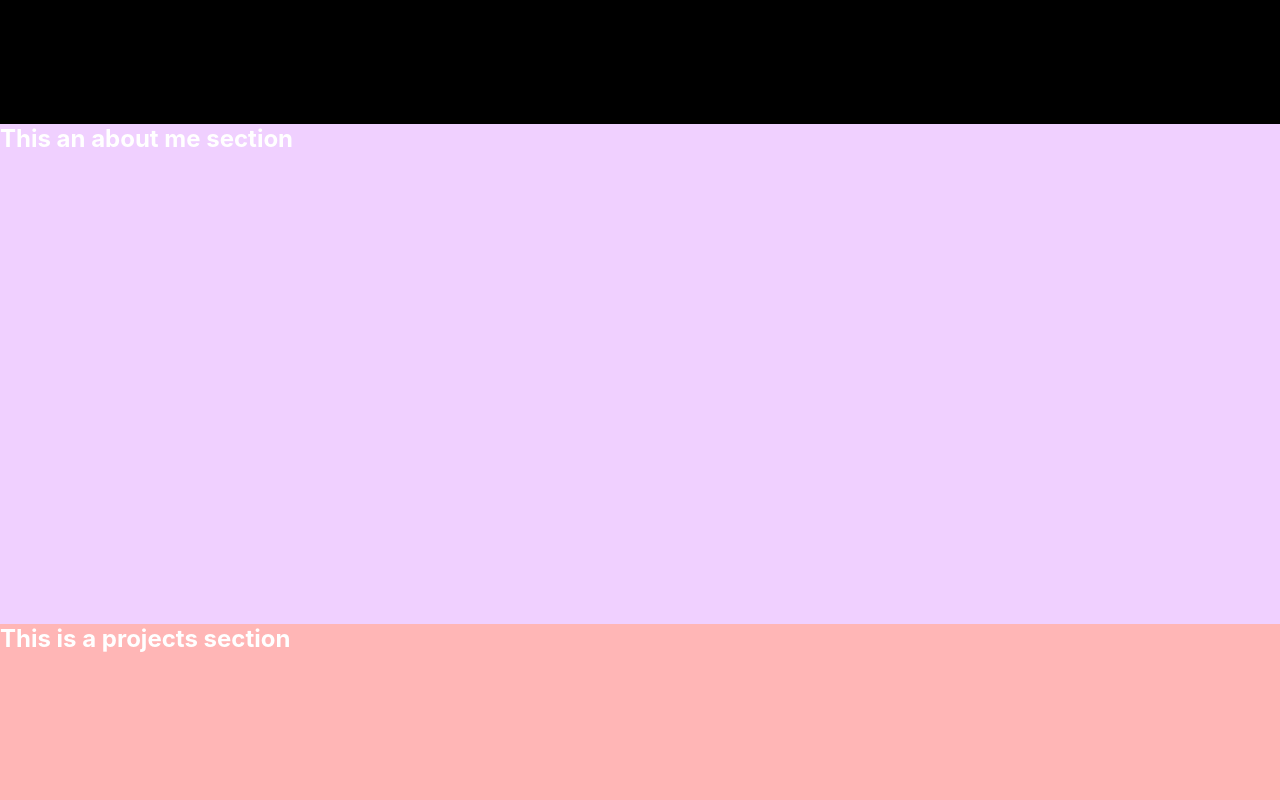
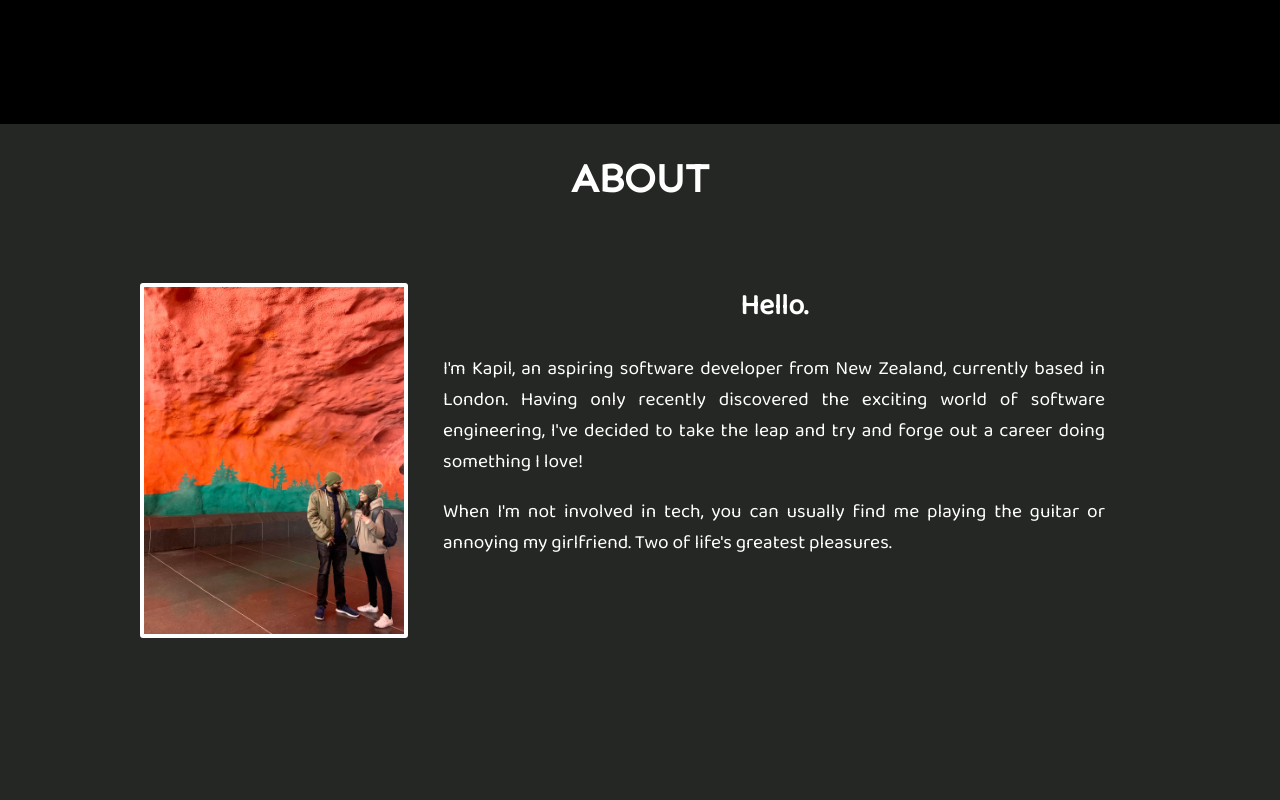
Before and after one commit to kapil-krishna/personal-website, a React (Create React App) app: page / in a window 1280 px wide. Shown: the part 740-1540 px from the top of the page. Built offline with nearby package versions, Linux system fonts and the light colour scheme.

Commit message:
About section drafted; basic Matrix color scheme.

```diff
--- a/src/App.js
+++ b/src/App.js
@@ -5,6 +5,7 @@ import Projects from './components/projects';
 import About from './components/about';
 import Home from './components/home';
 import Contact from './components/contact';
+import Footer from './components/footer';
 
 function App() {
   return (
@@ -14,6 +15,7 @@ function App() {
       <About />
       <Projects />
       <Contact />
+      <Footer />
     </div>
 
   )
--- a/src/App.scss
+++ b/src/App.scss
@@ -1,20 +1,22 @@
-@import url('https://fonts.googleapis.com/css?family=Montserrat|Russo+One|Sen&display=swap');
+@import url('https://fonts.googleapis.com/css?family=Baloo+2|Fredoka+One|Montserrat|Russo+One|Sen&display=swap');
 
 $nav-font: 'Sen', sans-serif;
-$nav-hover-color: rgb(27, 190, 49);
-$nav-background-color: rgb(31, 30, 30);
+$nav-hover-color: rgb(28, 221, 54);
+$nav-background-color: rgb(24, 27, 24);
 
-$body-font: 'Montserrat', sans-serif;
+$body-font: 'Baloo 2', cursive;
 // $button-font:
-// $title-font:
+$title-font: 'Fredoka One', cursive;
 $banner-font: 'Russo One', sans-serif;
 
+$black-background-font: white;
+$white-background-font: black;
 
-$background-color-main: black;
-$background-color-1: rgb(21, 185, 235);
-$background-color-2: rgb(240, 208, 255);
-$background-color-3: rgb(255, 182, 182);
-$background-color-4:  rgb(190, 255, 190);
+$background-color-main: rgb(0, 0, 0);
+$background-color-1: rgb(40, 199, 34);
+$background-color-2: rgb(37, 39, 36);
+$background-color-3: rgb(37, 189, 209);
+$background-color-4:  rgb(116, 117, 116);
 
 $phone-breakpoint: 576px;
 $tablet-breakpoint: 768px;
@@ -25,14 +27,31 @@ $standard-transition: all 0.3s ease;
 
 
 body {
+    // color: $nav-hover-color;
+    background-color: $background-color-main;
+    font-family: $body-font;
+//   overflow: hidden;
+}
+
+footer {
     color: white;
-    background-color: $background-color-main;
-//   overflow: hidden;
+    min-height: 300px;
+    text-align: center;
 }
 
 section {
 //   temporary
-    min-height: 500px;
+    min-height: 700px;
+    color: $white-background-font;
+
+    h1 {
+        color: $black-background-font;
+        font-family: $nav-font;
+        font-size: 2.5em;
+        text-align: center;
+        padding: 30px 0px;
+        // border-bottom: solid 2px;
+    }
 }
 
 h1 {
@@ -42,12 +61,7 @@ h1 {
 .home-section {
     color: $nav-hover-color;
     height: 90vh;
-    font-family: $banner-font;
-    font-size: 25px;
-    // font-stretch: extra-expanded;
     text-align: center;
-    // max-width: 800px;
-    // margin: auto;
     margin-top: 50px;
 
     h1 {
@@ -56,17 +70,67 @@ h1 {
 
 }
 
+@mixin blackSection {
+    color: $black-background-font;
+    background-color: $background-color-2;
+}
+
 .about-section {
-    background-color: $background-color-2;
+    @include blackSection;
+
+    .about-container {
+        display: flex;
+        flex-flow: column;
+        justify-content: space-evenly;
+        max-width: 1000px;
+        margin: auto;
+        padding: 50px 10px;
+        // padding-top: 30px;
+
+        @media screen and (min-width: $phone-breakpoint) {
+            flex-flow: row;
+        }
+
+        .about-content {
+            padding: 40px 25px;
+            padding-top: 20px;
+            font-size: 1.2rem;
+
+            @media screen and (min-width: $desktop-breakpoint) {
+                padding: 0px 35px;
+
+            }
+
+            h2 {
+                margin-top: 0;
+                text-align: center;
+            }
+
+            p {
+                text-align: justify;
+            }
+        }
+    }
+
+    img {
+        border: solid $black-background-font 4px;
+        border-radius: 3px;
+        margin: auto;
+        max-width: 260px;
+
+        @media screen and (min-width: $desktop-breakpoint) {
+            margin-top: 0;
+        }
+    }
 
 }
 
 .projects-section {
-    background-color: $background-color-3;
+    background-color: $background-color-1;
 }
 
 .contact-section {
-    background-color: $background-color-4;
+    @include blackSection;
 }
 
 .header {
@@ -153,6 +217,7 @@ h1 {
 @mixin toggle-button-line {
     margin: 5px;
     width: 35px;
+    // border: solid black 3px;
     border-radius: 4px;
     height: 4px;
     background: white;
--- a/src/components/about.js
+++ b/src/components/about.js
@@ -1,9 +1,18 @@
 import React from 'react';
+import profilePhoto from "../images/about-photo.jpg";
 
 const About = () => {
     return (
         <section className="about-section" id="about">
-            <h1>This an about me section</h1>
+            <h1>ABOUT</h1>
+            <div className="about-container">
+                <img src={profilePhoto}/>
+                <div className="about-content">
+                    <h2>Hello.</h2>
+                    <p>I'm Kapil, an aspiring software developer from New Zealand, currently based in London. Having only recently discovered the exciting world of software engineering, I've decided to take the leap and try and forge out a career doing something I love!</p>
+                    <p>When I'm not involved in tech, you can usually find me playing the guitar or annoying my girlfriend. Two of life's greatest pleasures.</p>
+                </div>
+            </div>
         </section>
     )
 }
--- a/src/components/contact.js
+++ b/src/components/contact.js
@@ -3,7 +3,7 @@ import React from 'react';
 const Contact = () => {
     return (
         <section className="contact-section" id="contact">
-            <h1>This is a contact section</h1>
+            <h1>CONTACT</h1>
         </section>
     )
 }
--- /dev/null
+++ b/src/components/footer.js
@@ -0,0 +1,11 @@
+import React from 'react';
+
+const Footer = () => {
+    return (
+        <footer>
+            <h1>THIS IS A FOOTER</h1>
+        </footer>
+    )
+}
+
+export default Footer;
--- a/src/components/projects.js
+++ b/src/components/projects.js
@@ -3,7 +3,7 @@ import React from 'react';
 const Projects = () => {
     return (
         <section className="projects-section" id="projects">
-            <h1>This is a projects section</h1>
+            <h1>PROJECTS</h1>
         </section>
     )
 }
```
Also changed, not shown: src/images/about-photo.jpg (added).
